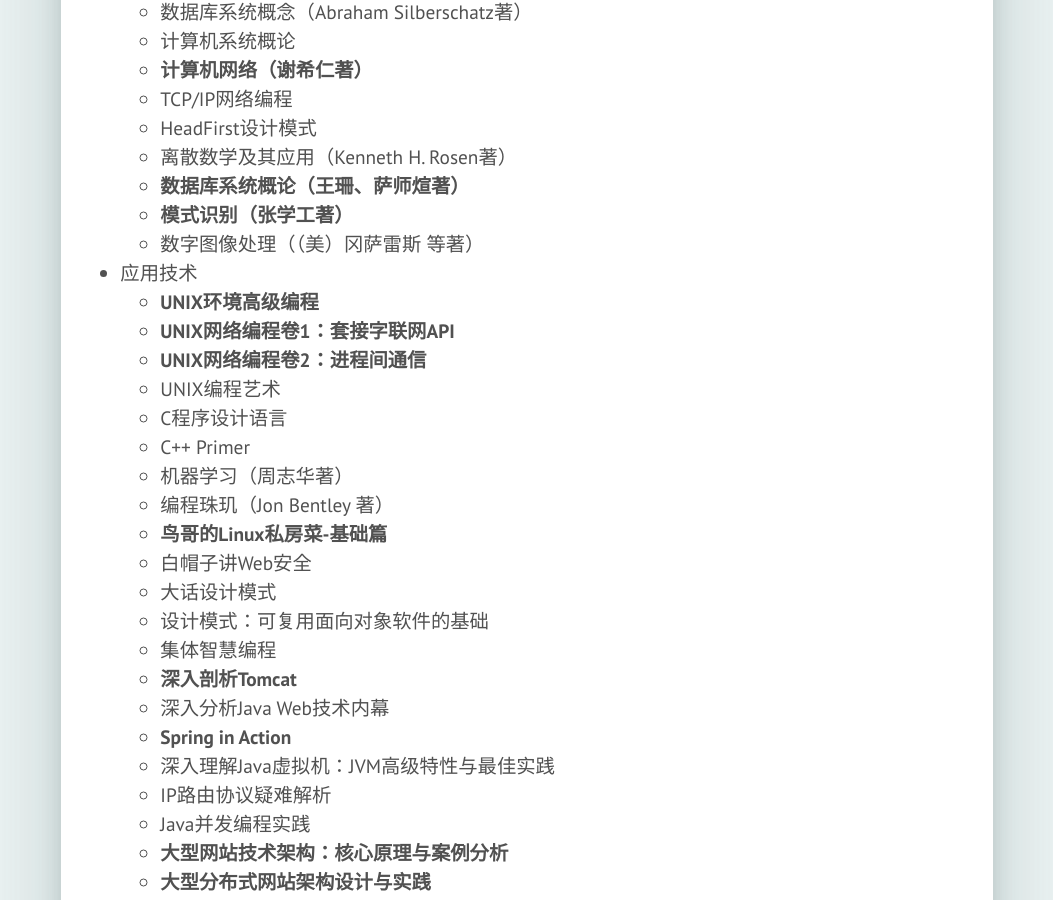
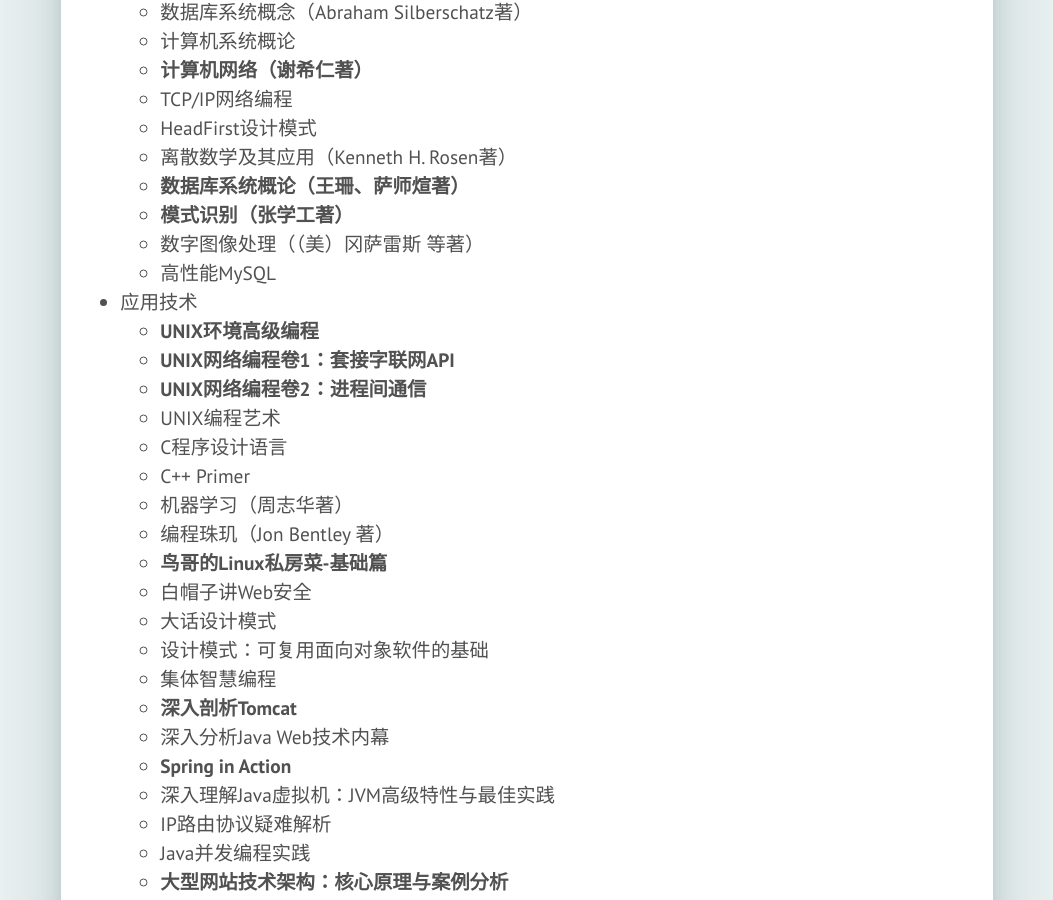
Before and after one commit to hu-xiaokang/blog, a Jekyll site: the page built from _posts/2019-12-02-The-book-list.markdown, in a window 1280 px wide and 900 px high, scrolled down 1543 px. Shown: the whole window, without its empty margins (113-1166 px from the left). Built offline with Jekyll 4.4.1, drawn with Linux system fonts in a browser that asks for light colours; some web fonts are replaced.

Commit message:
Update 2019-12-02-The-book-list.markdown

```diff
--- a/_posts/2019-12-02-The-book-list.markdown
+++ b/_posts/2019-12-02-The-book-list.markdown
@@ -40,6 +40,7 @@
   + **数据库系统概论（王珊、萨师煊著）**
   + **模式识别（张学工著）**
   + 数字图像处理（（美）冈萨雷斯 等著）
+  + 高性能MySQL
 
 + 应用技术
   + **UNIX环境高级编程**
```
